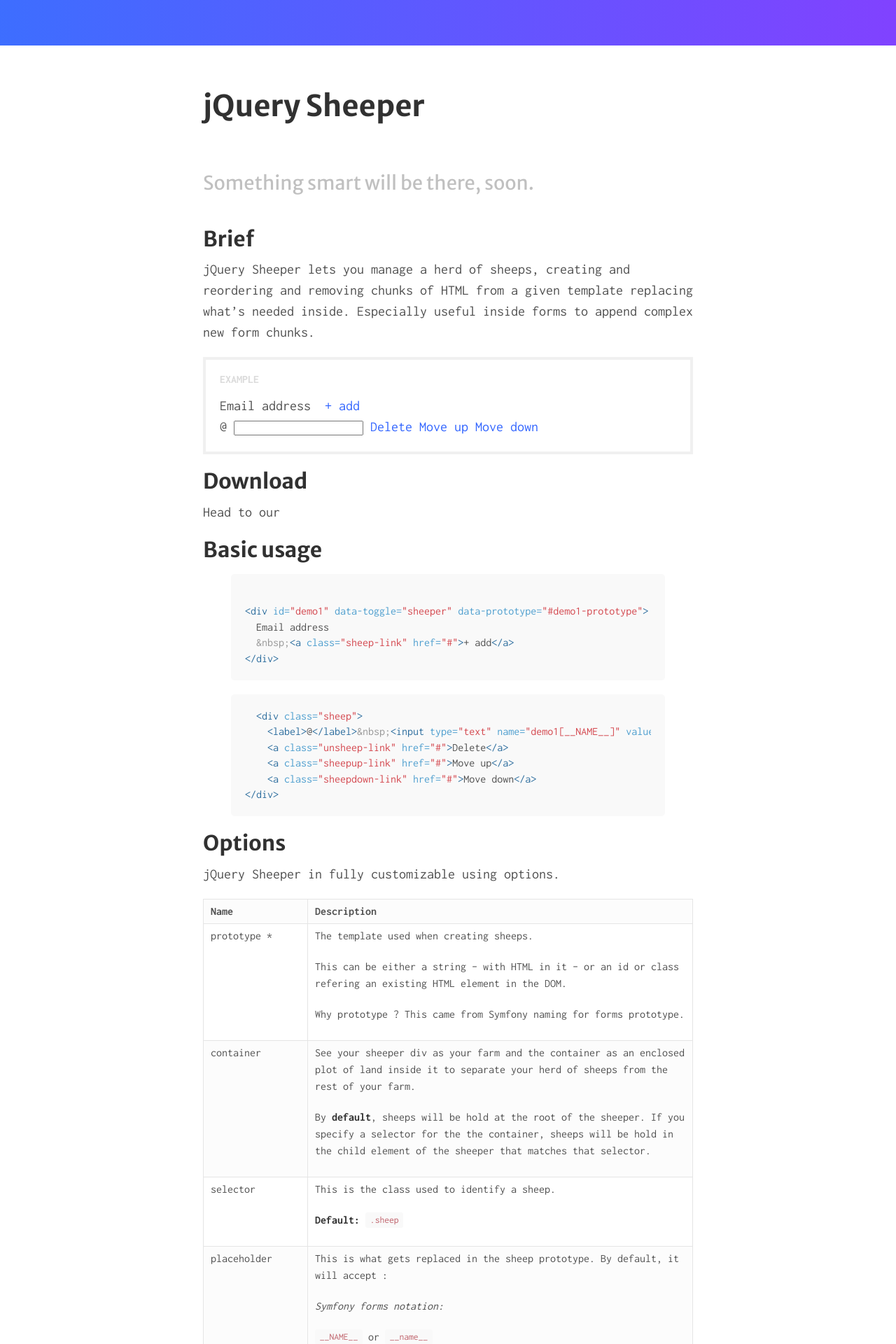
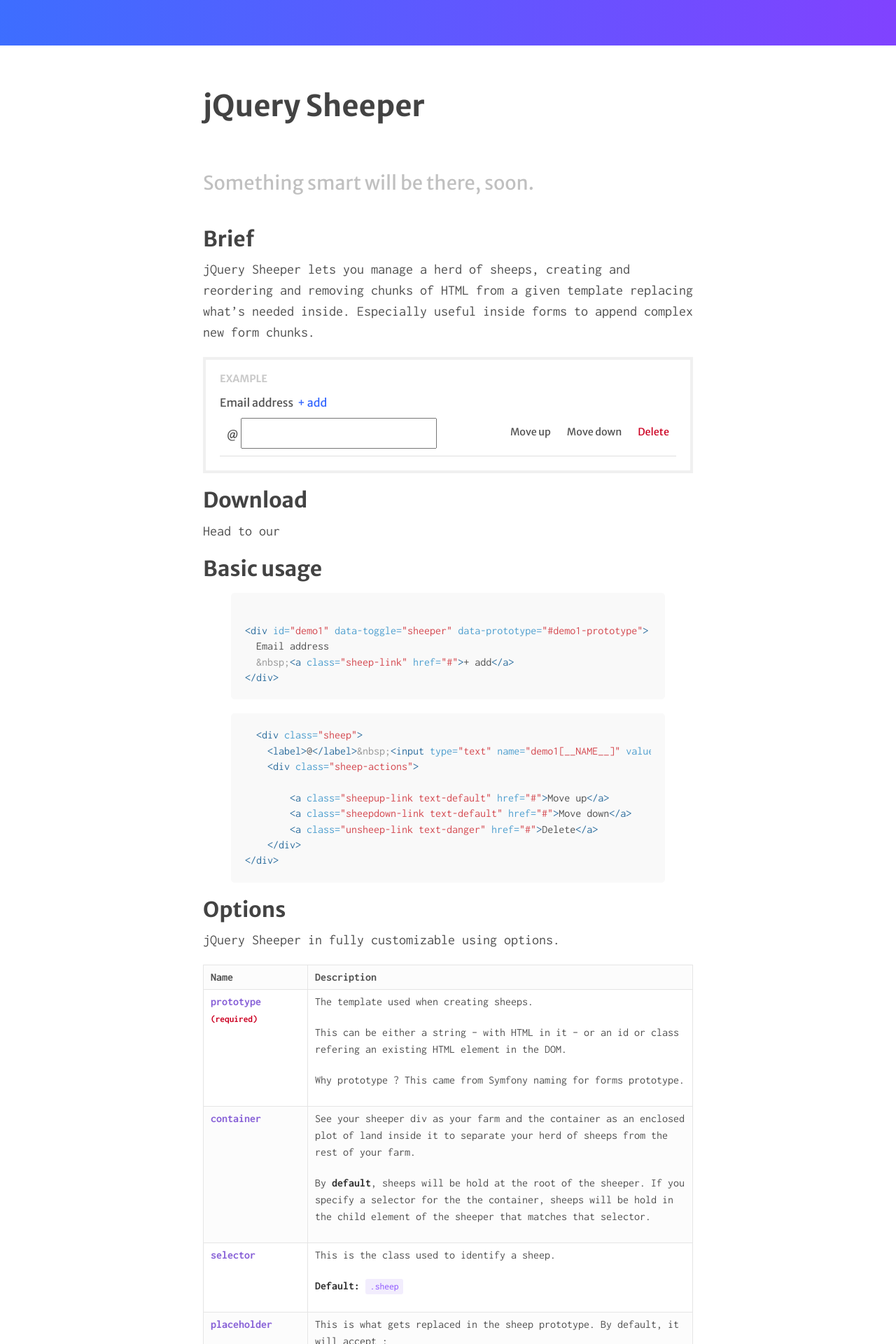
Before and after one commit to adrienrn/jquery-sheeper, a Jekyll site: the page built from docs/index.md, in a window 1280 px wide. Shown: the top 1920 px of the page at 70% size. Built offline with Jekyll 4.4.1, drawn with Linux system fonts in a browser that asks for light colours.

Commit message:
Docs: colors and demo layout / style (WIP)

```diff
--- a/docs/_includes/_template-demo.html
+++ b/docs/_includes/_template-demo.html
@@ -1,6 +1,9 @@
 <div class="sheep">
     <label>@</label>&nbsp;<input type="text" name="demo1[__NAME__]" value="" />
-    <a class="unsheep-link" href="#">Delete</a>
-    <a class="sheepup-link" href="#">Move up</a>
-    <a class="sheepdown-link" href="#">Move down</a>
+    <div class="sheep-actions">
+
+        <a class="sheepup-link text-default" href="#">Move up</a>
+        <a class="sheepdown-link text-default" href="#">Move down</a>
+        <a class="unsheep-link text-danger" href="#">Delete</a>
+    </div>
 </div>
--- a/docs/_sass/_code.scss
+++ b/docs/_sass/_code.scss
@@ -11,8 +11,8 @@
 code {
   padding: .25em .5em;
   font-size: 85%;
-  color: #bf616a;
-  background-color: #f9f9f9;
+  color: lighten($brand-secondary, 5%);
+  background-color: desaturate(lighten($brand-secondary, 35%), 20%);
   border-radius: 3px;
 }
 
--- a/docs/_sass/_demo.scss
+++ b/docs/_sass/_demo.scss
@@ -1,5 +1,31 @@
 .card-demo {
     border: 4px solid #F0F0F0;
+    font-family: $font-family-secondary;
+    font-size: $font-size-base;
+
+    .sheep {
+        border-bottom: 1px solid #e0E0E0;
+        padding: .5rem;
+    }
+
+    input[type="text"] {
+        font-size: 1rem;
+        line-height: 1.5;
+        padding: .25rem .25rem;
+        width: 14rem;
+    }
+
+    .sheep-actions {
+        float: right;
+        margin: 0 -.5rem;
+
+        a {
+            display: inline-block;
+            line-height: 2rem;
+            margin: 0 .5rem;
+            font-size: 0.9em;
+        }
+    }
 }
 
 .card-block {
@@ -7,10 +33,15 @@
 }
 
 .demo-label {
-    color: #dadada;
-    font-size: 0.8em;
+    color: #cacaca;
+    font-size: $font-size-base * 0.9;
     font-weight: bold;
     line-height: 1em;
     margin-bottom: 0.75rem;
     text-transform: uppercase;
 }
+
+.docs-highlight {
+    font-weight: bold;
+    color: desaturate($brand-secondary, 40%);
+}
--- a/docs/_sass/_type.scss
+++ b/docs/_sass/_type.scss
@@ -7,7 +7,7 @@
   margin-bottom: .5rem;
   font-weight: bold;
   line-height: 1.25;
-  color: #313131;
+  color: #434343;
   text-rendering: optimizeLegibility;
 }
 
@@ -33,6 +33,22 @@
 p {
   margin-top: 0;
   margin-bottom: 1rem;
+}
+
+.text-default {
+  color: #515151;
+}
+
+.text-primary {
+  color: $brand-primary;
+}
+
+.text-secondary {
+  color: desaturate($brand-secondary, 40%);
+}
+
+.text-danger {
+  color: saturate(darken($brand-danger, 15%), 20%);
 }
 
 strong {
--- a/docs/index.md
+++ b/docs/index.md
@@ -43,10 +43,12 @@
     {% for option in site.data.options %}
         <tr>
             <td>
-                {{ option.name }}
-                {% if option.required == true %}
-                    <span class="text-danger">&#42;</span>
-                {% endif %}
+                <span class="docs-highlight">
+                    {{ option.name }}<br />
+                    {% if option.required == true %}
+                        <small class="text-danger">(required)</small>
+                    {% endif %}
+                </span>
             </td>
             <td>{{ option.description|markdownify }}</td>
         </tr>
@@ -74,7 +76,7 @@
     {% for event in site.data.events %}
         <tr>
             <td>
-                {{ event.name }}
+                <span class="docs-highlight">{{ event.name }}</span>
             </td>
             <td>{{ event.description|markdownify }}</td>
         </tr>
--- a/docs/styles.scss
+++ b/docs/styles.scss
@@ -19,6 +19,7 @@
 
 $brand-primary: #3366FF;
 $brand-secondary: #7A38FF;
+$brand-danger: #F22648;
 
 $font-family-primary: Inconsolata, Monaco, 'Courier New', Courier, monospace;
 $font-family-secondary: 'Merriweather Sans', 'Helvetica Neue', Helvetica, Arial, sans-serif;
```
